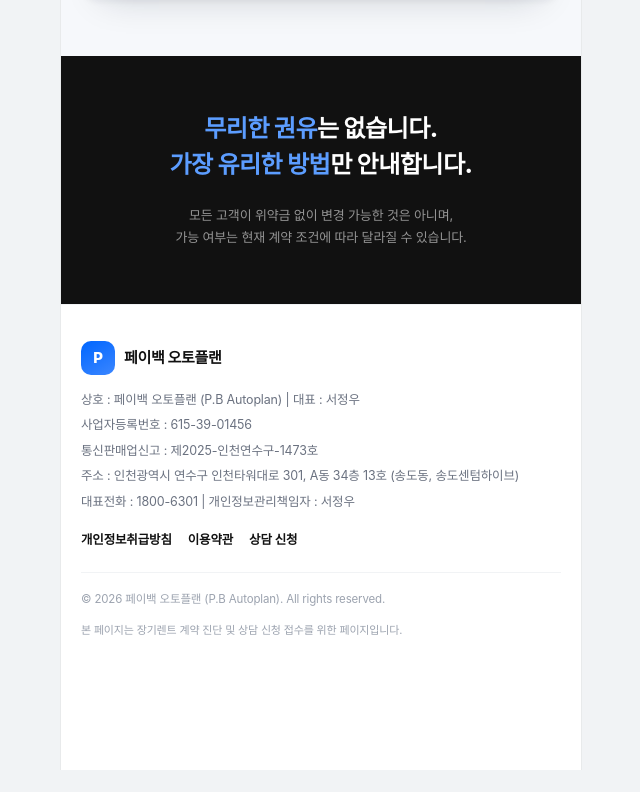
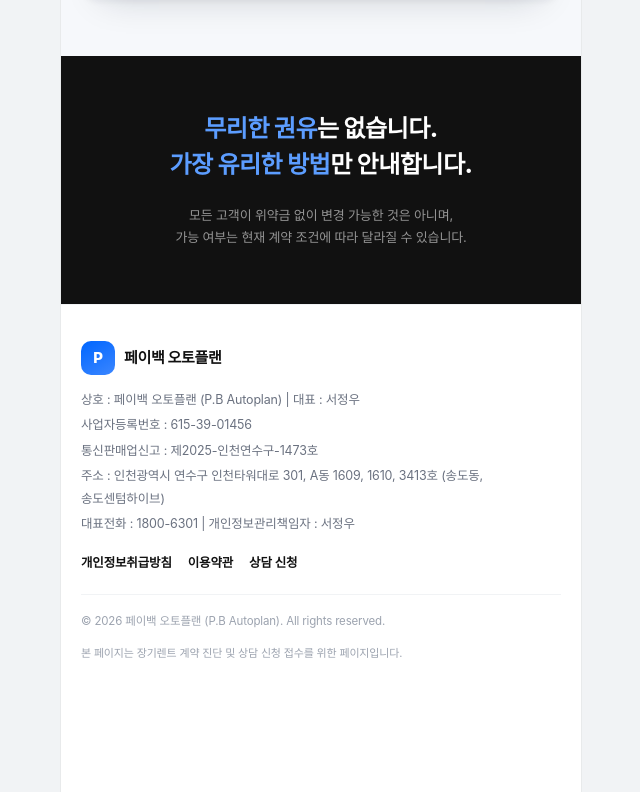
Before and after one commit to ehkim910-coder/rent-landing, a website: page index.html in a window 1280 px wide. Shown: the part 5345-6137 px from the top of the page, without its empty margins (319-959 px from the left). Before the commit the page ends 6115 px from the top, so only its background shows below. Drawn offline with Linux system fonts and the light colour scheme; a web font is replaced by a local one.

Commit message:
푸터 주소 변경

```diff
--- a/index.html
+++ b/index.html
@@ -785,7 +785,7 @@
       <p>상호 : 페이백 오토플랜 (P.B Autoplan)  |  대표 : 서정우</p>
       <p>사업자등록번호 : 615-39-01456</p>
       <p>통신판매업신고 : 제2025-인천연수구-1473호</p>
-      <p>주소 : 인천광역시 연수구 인천타워대로 301, A동 34층 13호 (송도동, 송도센텀하이브)</p>
+      <p>주소 : 인천광역시 연수구 인천타워대로 301, A동 1609, 1610, 3413호 (송도동, 송도센텀하이브)</p>
       <p>대표전화 : 1800-6301  |  개인정보관리책임자 : 서정우</p>
     </div>
     <div class="footer-links">
```
